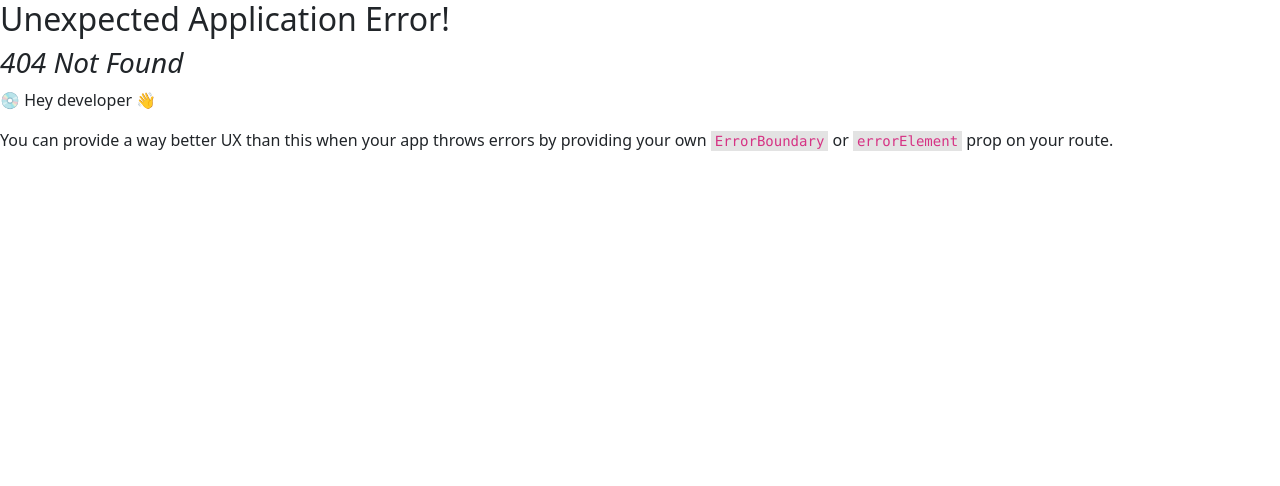
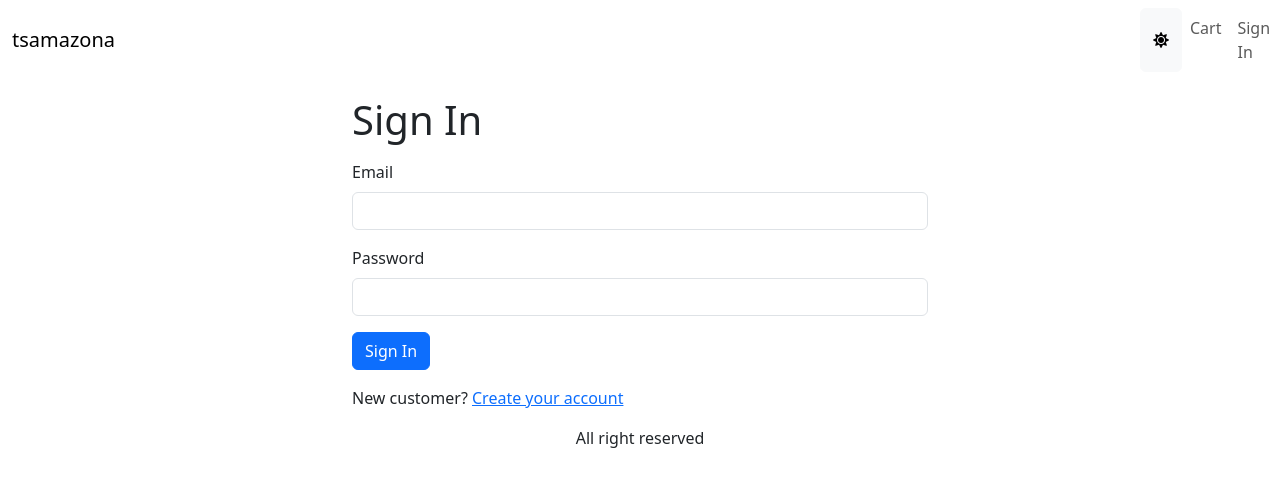
Before and after one commit to nzluis/amaclone, a React (Vite) app in the folder client/: page /signin in a window 1280 px wide. Before the commit this address had no page. Shown: the top 486 px of the page. Built offline with nearby package versions, Linux system fonts and the light colour scheme.

Commit message:
create signin page

```diff
--- a/client/src/App.tsx
+++ b/client/src/App.tsx
@@ -1,5 +1,5 @@
 import { useContext, useEffect } from 'react'
-import { Badge, Button, Container, Nav, Navbar } from 'react-bootstrap'
+import { Badge, Button, Container, Nav, NavDropdown, Navbar } from 'react-bootstrap'
 import { Link, Outlet } from 'react-router-dom'
 import { LinkContainer } from 'react-router-bootstrap'
 import { Store } from './Store.tsx'
@@ -8,7 +8,7 @@
 
 function App() {
   const {
-    state: { mode, cart },
+    state: { mode, cart, userInfo },
     dispatch,
   } = useContext(Store)
 
@@ -18,6 +18,15 @@
 
   const switchModeHandler = () => {
     dispatch({ type: 'SWITCH_MODE' })
+  }
+
+  const signoutHandler = () => {
+    dispatch({ type: 'USER_SIGNOUT' })
+    localStorage.removeItem('userInfo')
+    localStorage.removeItem('cartItems')
+    localStorage.removeItem('shippingAddress')
+    localStorage.removeItem('paymentMethod')
+    window.location.href = '/signin'
   }
 
   return (
@@ -42,7 +51,21 @@
               </Badge>
               )}
             </Link>
-            <a href="/signin" className='nav-link'>Sign In</a>
+            {userInfo ? (
+              <NavDropdown title={userInfo.name} id="basic-nav-dropdown">
+                <Link
+                  className="dropdown-item"
+                  to="#signout"
+                  onClick={signoutHandler}
+                >
+                  Sign Out
+                </Link>
+              </NavDropdown>
+            ) : (
+              <Link className="nav-link" to="/signin">
+                Sign In
+              </Link>
+            )}
           </Nav>
         </Navbar>
       </header>
--- a/client/src/Store.tsx
+++ b/client/src/Store.tsx
@@ -1,12 +1,18 @@
 import React from 'react'
 import { Cart, CartItem } from './types/Cart'
+import { UserInfo } from './types/UserInfo'
 
 type AppState = {
   mode: string
   cart: Cart
+  userInfo?: UserInfo
 }
 
 const initialState: AppState = {
+  userInfo: localStorage.getItem('userInfo')
+  ? JSON.parse(localStorage.getItem('userInfo')!)
+  : null,
+
   mode: localStorage.getItem('mode')
     ? localStorage.getItem('mode')!
     : window.matchMedia &&
@@ -34,6 +40,8 @@
   | { type: 'SWITCH_MODE' }
   | { type: 'CART_ADD_ITEM'; payload: CartItem }
   | { type: 'CART_REMOVE_ITEM'; payload: CartItem }
+  | { type: 'USER_SIGNIN'; payload: UserInfo }
+  | { type: 'USER_SIGNOUT' }
 
 function reducer(state: AppState, action: Action): AppState {
   switch (action.type) {
@@ -61,6 +69,31 @@
       localStorage.setItem('cartItems', JSON.stringify(cartItems))
       return { ...state, cart: { ...state.cart, cartItems } }
     }
+    case 'USER_SIGNIN':
+      return { ...state, userInfo: action.payload }
+    case 'USER_SIGNOUT':
+      return {
+        mode:
+          window.matchMedia &&
+          window.matchMedia('(prefers-color-scheme: dark)').matches
+            ? 'dark'
+            : 'light',
+        cart: {
+          cartItems: [],
+          paymentMethod: 'PayPal',
+          shippingAddress: {
+            fullName: '',
+            address: '',
+            postalCode: '',
+            city: '',
+            country: '',
+          },
+          itemsPrice: 0,
+          shippingPrice: 0,
+          taxPrice: 0,
+          totalPrice: 0,
+        },
+      }
 
     default:
       return state
--- /dev/null
+++ b/client/src/hooks/userHooks.ts
@@ -0,0 +1,20 @@
+import { useMutation } from "@tanstack/react-query";
+import apiClient from "../apiClient";
+import { UserInfo } from "../types/UserInfo";
+
+export const useSigninMutation = () =>
+    useMutation({
+        mutationFn: async ({
+            email,
+            password,
+          }: {
+            email: string
+            password: string
+          }) =>
+            (
+              await apiClient.post<UserInfo>(`api/users/signin`, {
+                email,
+                password,
+              })
+        ).data,
+})
--- a/client/src/index.css
+++ b/client/src/index.css
@@ -23,3 +23,7 @@
 img.thumbnail {
   height: 80px;
 }
+
+.small-container {
+  max-width: 600px;
+}
--- a/client/src/main.tsx
+++ b/client/src/main.tsx
@@ -16,6 +16,7 @@
 import { QueryClient, QueryClientProvider } from '@tanstack/react-query';
 import { StoreProvider } from './Store'
 import CartPage from './pages/CartPage.tsx';
+import SigninPage from './pages/SigninPage.tsx';
 
 const router = createBrowserRouter(
   createRoutesFromElements(
@@ -23,6 +24,7 @@
       <Route index={true} element={<HomePage />} />
       <Route path='/product/:slug' element={<ProductPage />} />
       <Route path="cart" element={<CartPage />} />
+      <Route path="signin" element={<SigninPage />} />
       {/* <Route path="dashboard" element={<Dashboard />} /> */}
       {/* ... etc. */}
     </Route>
--- /dev/null
+++ b/client/src/pages/SigninPage.tsx
@@ -0,0 +1,83 @@
+import { useContext, useEffect, useState } from "react";
+import { Link, useLocation, useNavigate } from "react-router-dom";
+import { Store } from "../Store";
+import { useSigninMutation } from "../hooks/userHooks";
+import { toast } from "react-toastify";
+import { ApiError } from "../types/ApiError";
+import { getError } from "../utils";
+import { Button, Container, Form } from "react-bootstrap";
+import { Helmet } from "react-helmet-async";
+import LoadingBox from "../component/LoadingBox";
+
+export default function SigninPage() {
+    const navigate = useNavigate()
+    const {search} = useLocation()
+    const redirectInUrl = new URLSearchParams(search).get('redirect')
+    const redirect = redirectInUrl ? redirectInUrl : '/'
+
+    const [email, setEmail] = useState('')
+    const [password, setPassword] = useState('')
+
+    const { state, dispatch } = useContext(Store)
+    const { userInfo } = state
+
+    const { mutateAsync: signin, isLoading } = useSigninMutation()
+
+    const submitHandler = async (e: React.SyntheticEvent) => {
+      e.preventDefault()
+      try {
+        const data = await signin({
+          email,
+          password,
+        })
+        dispatch({ type: 'USER_SIGNIN', payload: data })
+        localStorage.setItem('userInfo', JSON.stringify(data))
+        navigate(redirect)
+      } catch (err) {
+        toast.error(getError(err as ApiError))
+      }
+    }
+
+  useEffect(() => {
+    if (userInfo) {
+      navigate(redirect)
+    }
+  }, [navigate, redirect, userInfo])
+
+  return (
+    <Container className="small-container">
+      <Helmet>
+        <title>Sign In</title>
+      </Helmet>
+      <h1 className="my-3">Sign In</h1>
+      <Form onSubmit={submitHandler}>
+        <Form.Group className="mb-3" controlId="email">
+          <Form.Label>Email</Form.Label>
+          <Form.Control
+            type="email"
+            required
+            onChange={(e) => setEmail(e.target.value)}
+          />
+        </Form.Group>
+        <Form.Group className="mb-3" controlId="password">
+          <Form.Label>Password</Form.Label>
+          <Form.Control
+            type="password"
+            required
+            onChange={(e) => setPassword(e.target.value)}
+          />
+        </Form.Group>
+        <div className="mb-3">
+          <Button disabled={isLoading} type="submit">
+            Sign In
+          </Button>
+          {isLoading && <LoadingBox />}
+        </div>
+        <div className="mb-3">
+          New customer?{' '}
+          <Link to={`/signup?redirect=${redirect}`}>Create your account</Link>
+        </div>
+      </Form>
+    </Container>
+  )
+}
--- /dev/null
+++ b/client/src/types/UserInfo.ts
@@ -0,0 +1,6 @@
+export type UserInfo = {
+    name: string
+    email: string
+    token: string
+    isAdmin: boolean
+  }
```
